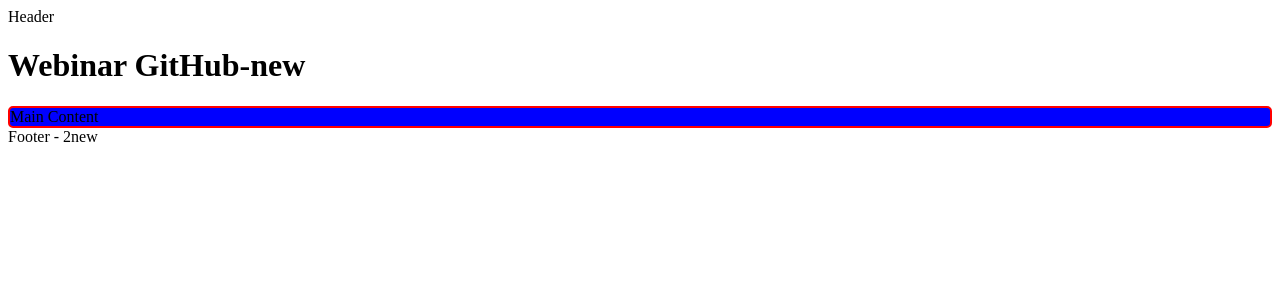
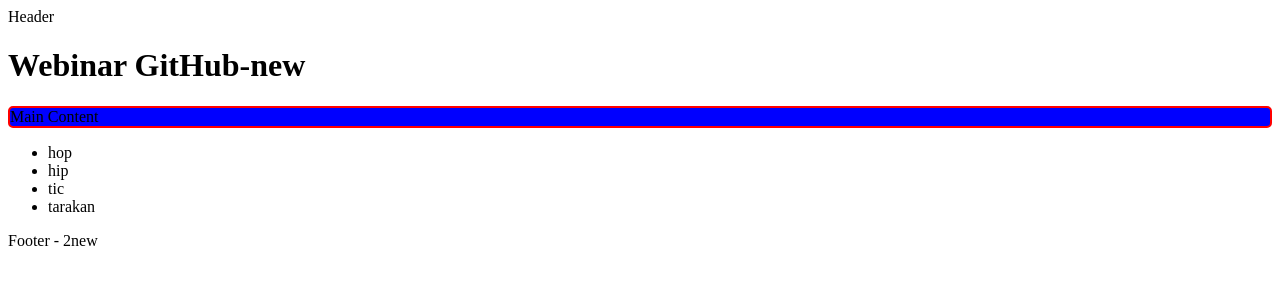
Before and after one commit to TetianaZakharova/webinar, a plain HTML site: page index.html in a window 1280 px wide. Drawn offline with Linux system fonts and the light colour scheme.

Commit message:
list was update

```diff
--- a/index.html
+++ b/index.html
@@ -19,6 +19,15 @@
         <section>
             Main Content
         </section>
+        <div>
+<ul>
+    <li>hop</li>
+    <li>hip</li>
+    <li>tic</li>
+    <li>tarakan</li>
+
+</ul>
+        </div>
     </main>
     <footer>Footer - 2new</footer>
 
```
